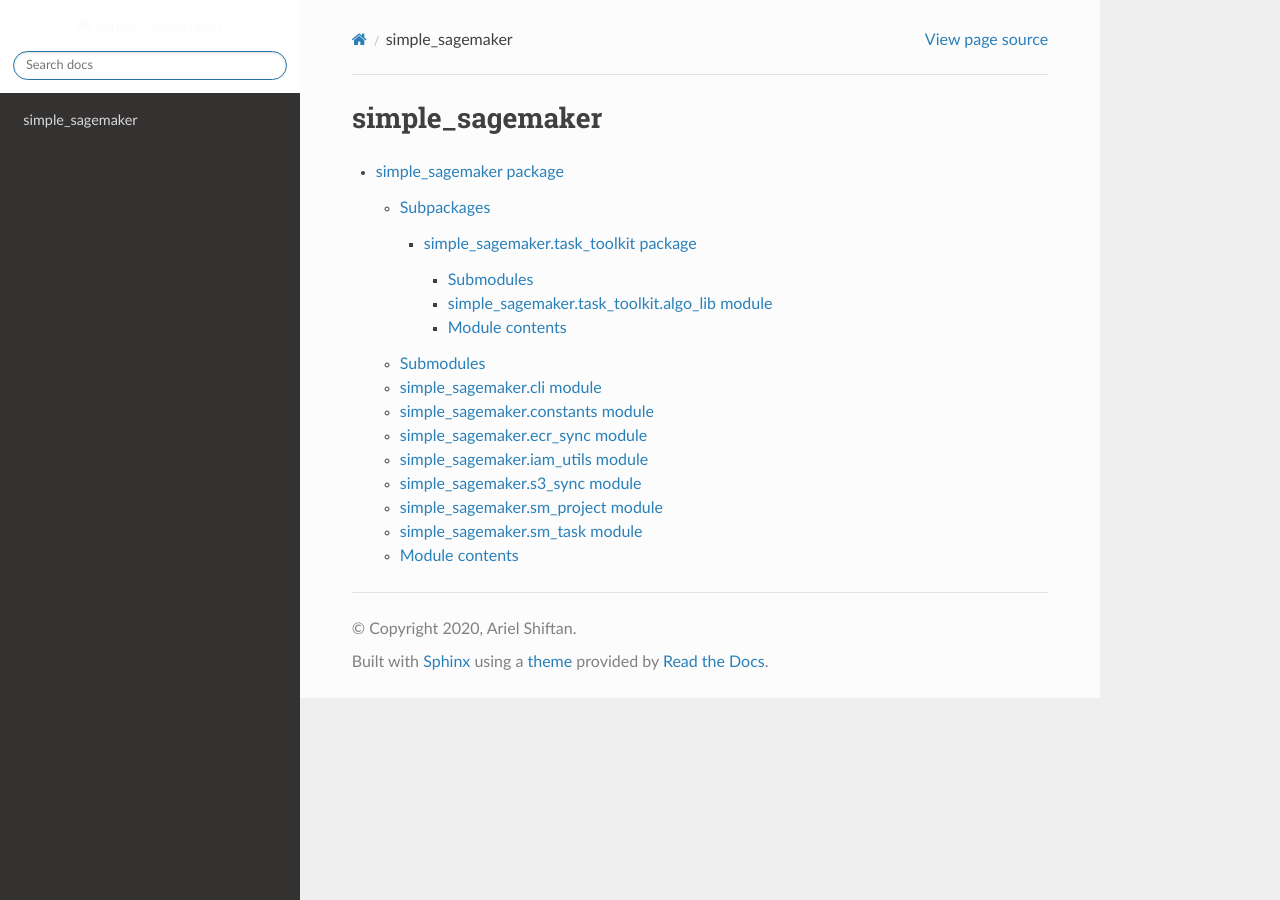
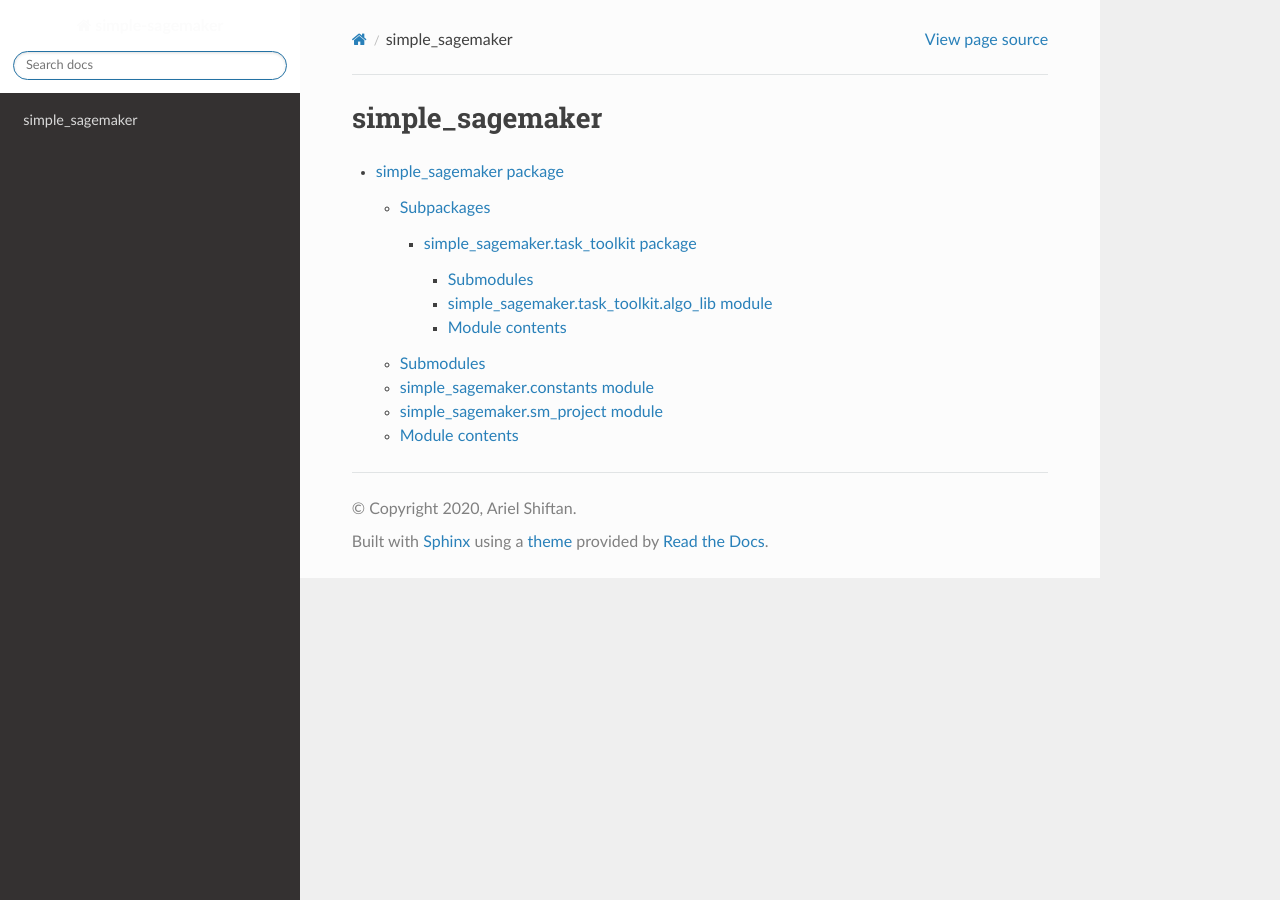
Before and after one commit to shiftan/simple_sagemaker, a Sphinx documentation site: the page built from docs/source/modules.rst, in a window 1280 px wide. Built offline with Sphinx 7.4.7 and the Read the Docs theme 2.0.0, drawn with Linux system fonts in a browser that asks for light colours.

Commit message:
Documentation updates + minor task_toolkit fix

```diff
--- a/docs/source/conf.py
+++ b/docs/source/conf.py
@@ -63,7 +63,6 @@ html_static_path = ['_static']
 
 html_theme_options = {
     'canonical_url': '',
-    'analytics_id': 'UA-XXXXXXX-1',  #  Provided by Google in your dashboard
     'logo_only': False,
     'display_version': True,
     'prev_next_buttons_location': 'bottom',
--- a/docs/source/index.rst
+++ b/docs/source/index.rst
@@ -7,7 +7,7 @@ Welcome to simple-sagemaker's documentation!
 ============================================
 
 .. toctree::
-   :maxdepth: 2
+   :maxdepth: 4
    :caption: Contents:
 
 
--- a/docs/source/simple_sagemaker.rst
+++ b/docs/source/simple_sagemaker.rst
@@ -12,42 +12,10 @@ Subpackages
 Submodules
 ----------
 
-simple\_sagemaker.cli module
-----------------------------
-
-.. automodule:: simple_sagemaker.cli
-   :members:
-   :undoc-members:
-   :show-inheritance:
-
 simple\_sagemaker.constants module
 ----------------------------------
 
 .. automodule:: simple_sagemaker.constants
-   :members:
-   :undoc-members:
-   :show-inheritance:
-
-simple\_sagemaker.ecr\_sync module
-----------------------------------
-
-.. automodule:: simple_sagemaker.ecr_sync
-   :members:
-   :undoc-members:
-   :show-inheritance:
-
-simple\_sagemaker.iam\_utils module
------------------------------------
-
-.. automodule:: simple_sagemaker.iam_utils
-   :members:
-   :undoc-members:
-   :show-inheritance:
-
-simple\_sagemaker.s3\_sync module
----------------------------------
-
-.. automodule:: simple_sagemaker.s3_sync
    :members:
    :undoc-members:
    :show-inheritance:
@@ -60,14 +28,6 @@ simple\_sagemaker.sm\_project module
    :undoc-members:
    :show-inheritance:
 
-simple\_sagemaker.sm\_task module
----------------------------------
-
-.. automodule:: simple_sagemaker.sm_task
-   :members:
-   :undoc-members:
-   :show-inheritance:
-
 Module contents
 ---------------
 
```
Also changed, not shown: 2 other files.
